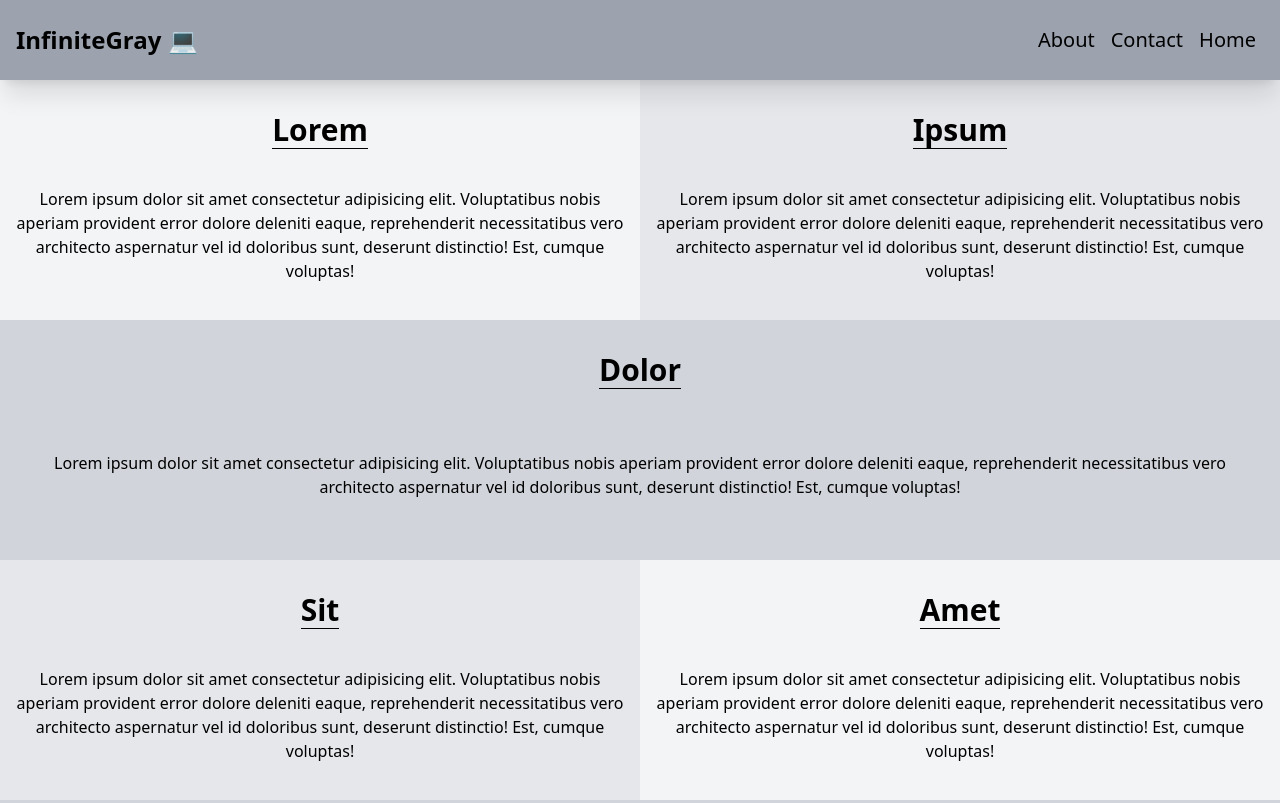
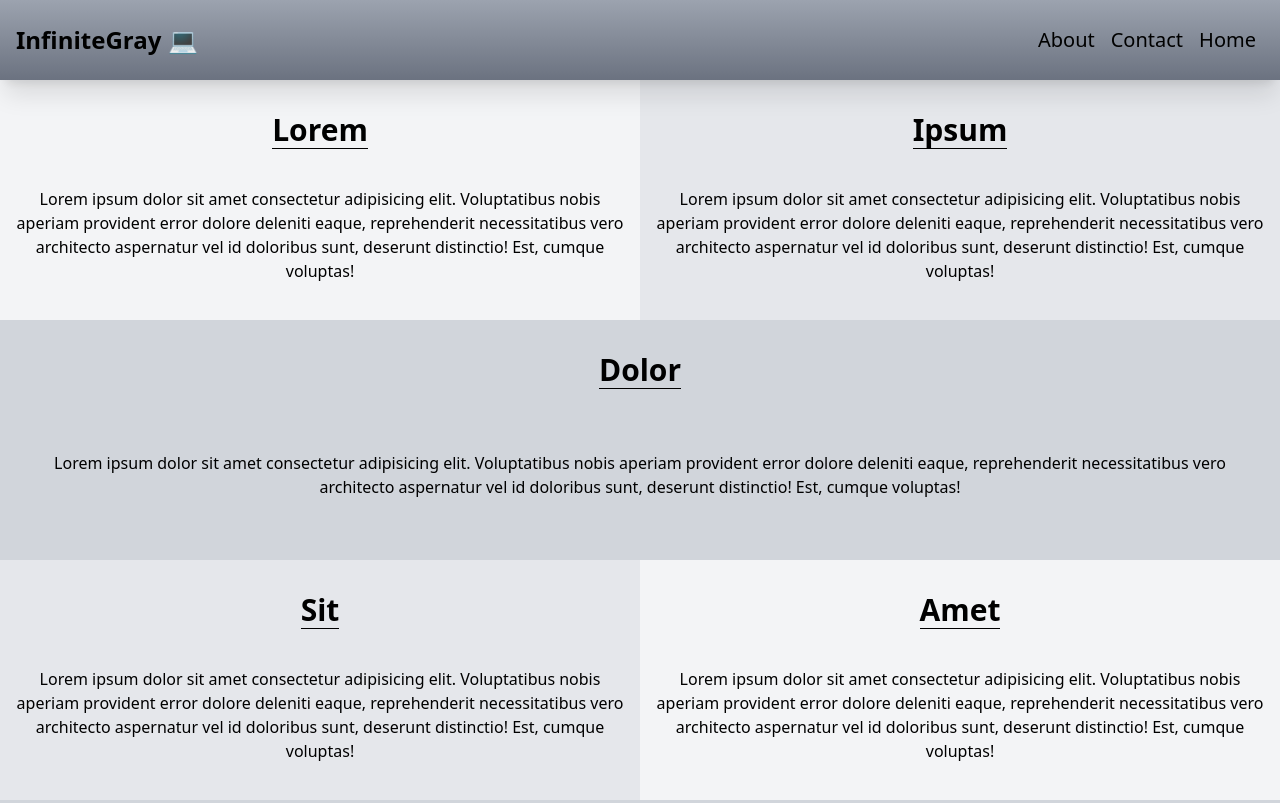
Before and after one commit to alejandrosatxc/bizybees, a plain HTML site: page grayscale.html in a window 1280 px wide. Shown: the top 803 px of the page. Drawn offline with nearby package versions, Linux system fonts and the light colour scheme.

Commit message:
add gradient to nav

```diff
--- a/grayscale.html
+++ b/grayscale.html
@@ -13,7 +13,7 @@
 <body class="min-h-screen">
     <div id="containter" class="flex flex-col">
         <header class="sticky top-0 h-auto w-full flex flex-col shadow-xl">
-            <nav class=" h-20 w-full bg-gray-400 flex flex-row justify-between place-items-center p-4">
+            <nav class=" h-20 w-full bg-gradient-to-t from-gray-500 to-gray-400 flex flex-row justify-between place-items-center p-4">
                 <h2 class="text-black text-2xl font-bold">InfiniteGray 💻</h2>
                 <div class="sm:hidden h-full w-12 text-4xl text-center">
                     🍯
```
